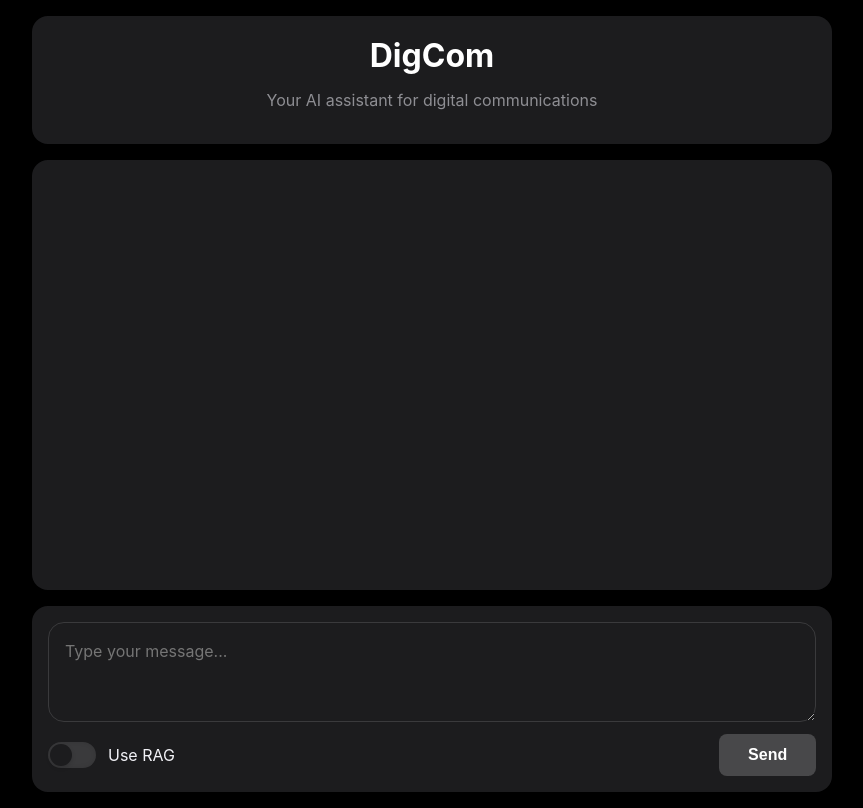
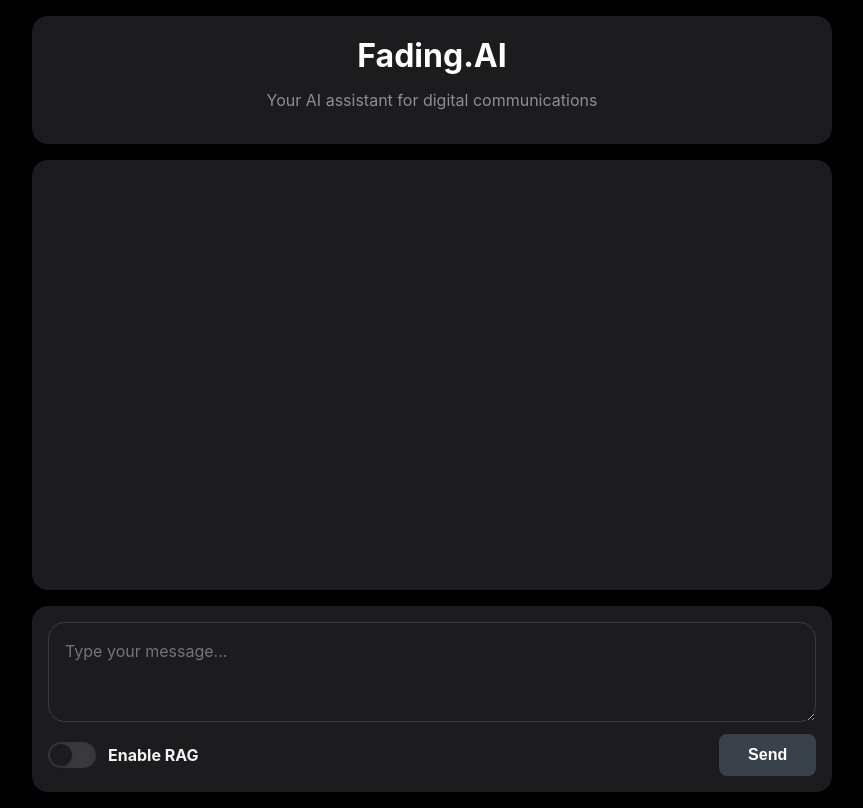
Before and after one commit to sergarlop2/chatbot_frontend, a React (Vite) app: page / in a window 1280 px wide. Shown: the whole page, without its empty margins (208-1071 px from the left). Built offline with nearby package versions, Linux system fonts and the light colour scheme; the HTML template or start-up script is replaced by a standard one.

Commit message:
Match app colors to Fading logo

```diff
--- a/index.html
+++ b/index.html
@@ -2,9 +2,9 @@
 <html lang="en">
   <head>
     <meta charset="UTF-8" />
-    <link rel="icon" type="image/svg+xml" href="/antenna.svg" />
+    <link rel="icon" type="image/svg+xml" href="/fading_logo.png" />
     <meta name="viewport" content="width=device-width, initial-scale=1.0" />
-    <title>Chatbot</title>
+    <title>Fading.AI</title>
   </head>
   <body>
     <div id="root"></div>
--- a/src/App.css
+++ b/src/App.css
@@ -224,7 +224,7 @@
 
 .switch input:checked + .slider {
   background-color: var(--color-button);
-  box-shadow: inset 0 0 8px var(--color-button-hover);
+  box-shadow: inset 0 0 8px var(--color-button);
 }
 
 .switch input:checked + .slider::before {
--- a/src/App.tsx
+++ b/src/App.tsx
@@ -58,7 +58,7 @@
     <div className="app">
       <header className="app-header">
         <h1 className="app-title">
-          DigCom
+          Fading.AI
         </h1>
         <p className="app-subtitle">
           Your AI assistant for digital communications
--- a/src/components/ChatInput.tsx
+++ b/src/components/ChatInput.tsx
@@ -43,7 +43,7 @@
             />
             <span className="slider"></span>
           </label>
-          <span>Use RAG</span>
+          <span><strong>Enable RAG</strong></span>
         </div>
         <button onClick={handleSend} disabled={loading || input.trim() === ""}>
           {loading ? (
--- a/src/index.css
+++ b/src/index.css
@@ -5,13 +5,13 @@
 
   --color-bg: #000000;
   --color-surface: #1c1c1e;
-  --color-user-msg: #1c6ed5;
-  --color-assistant-msg: #1e7e34;
+  --color-user-msg: #00a5bb;
+  --color-assistant-msg: #2c3e50;
   --color-sources-msg: #2c2c2e;
-  --color-button: #0a84ff;
+  --color-button: #00a5bb;
   --color-button-text: #ffffff;
-  --color-button-hover: #0066cc;
-  --color-button-disabled: #48484a; /* gris apagado iOS */
+  --color-button-hover: #008ba3;
+  --color-button-disabled: #39414a;
   --color-text: #f2f2f7;
   --color-title: #ffffff;
   --color-subtitle: #8e8e93;
@@ -19,8 +19,8 @@
   --color-slider-bg: #3a3a3c;
   --color-elapsed-text: #8e8e93;
   --color-loading-text: #636366;
-  --color-spinner-border: #1c1c1e;
-  --color-spinner-border-top: #0a84ff;
+  --color-spinner-border: #1e2a38;
+  --color-spinner-border-top: #00a5bb;
 
   --radius: 16px;
   --shadow: 0 2px 10px rgba(0, 0, 0, 0.6);
```
Also changed, not shown: public/antenna.svg (deleted), public/fading_logo.png (added).
